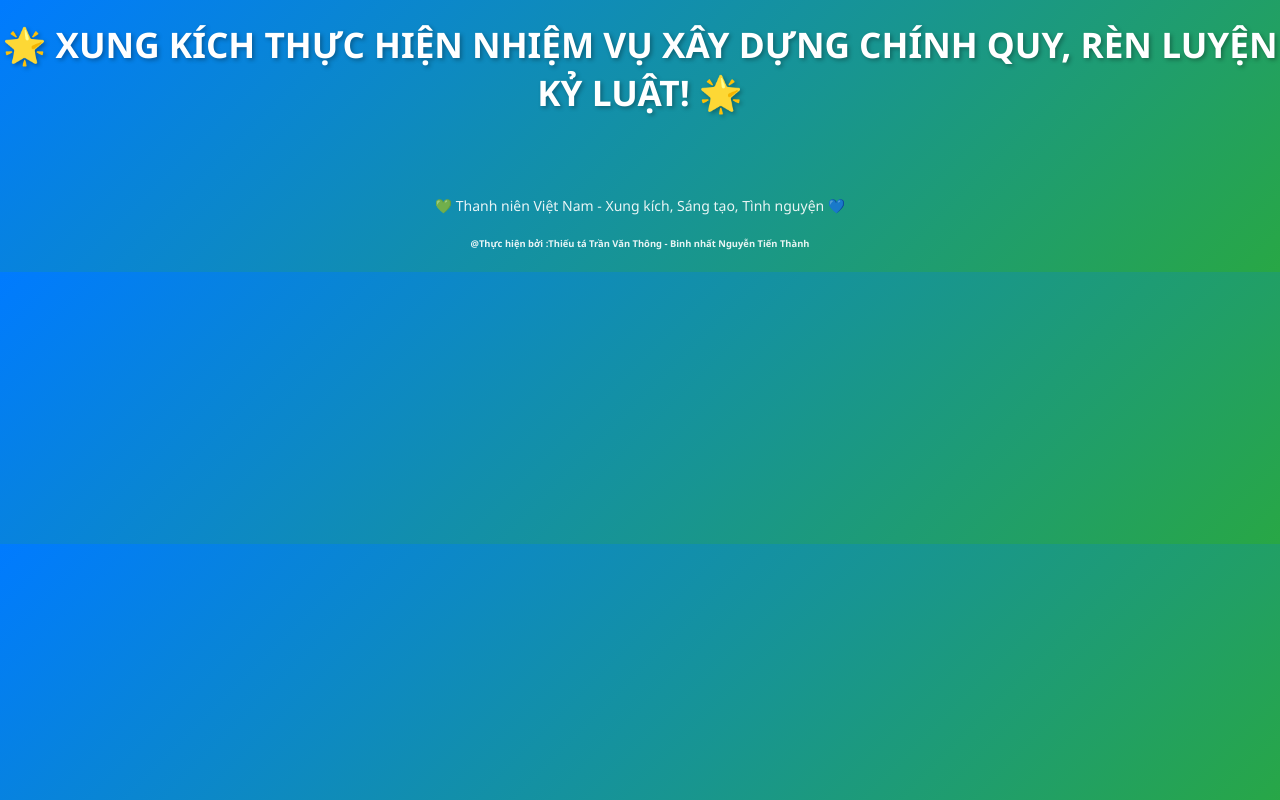
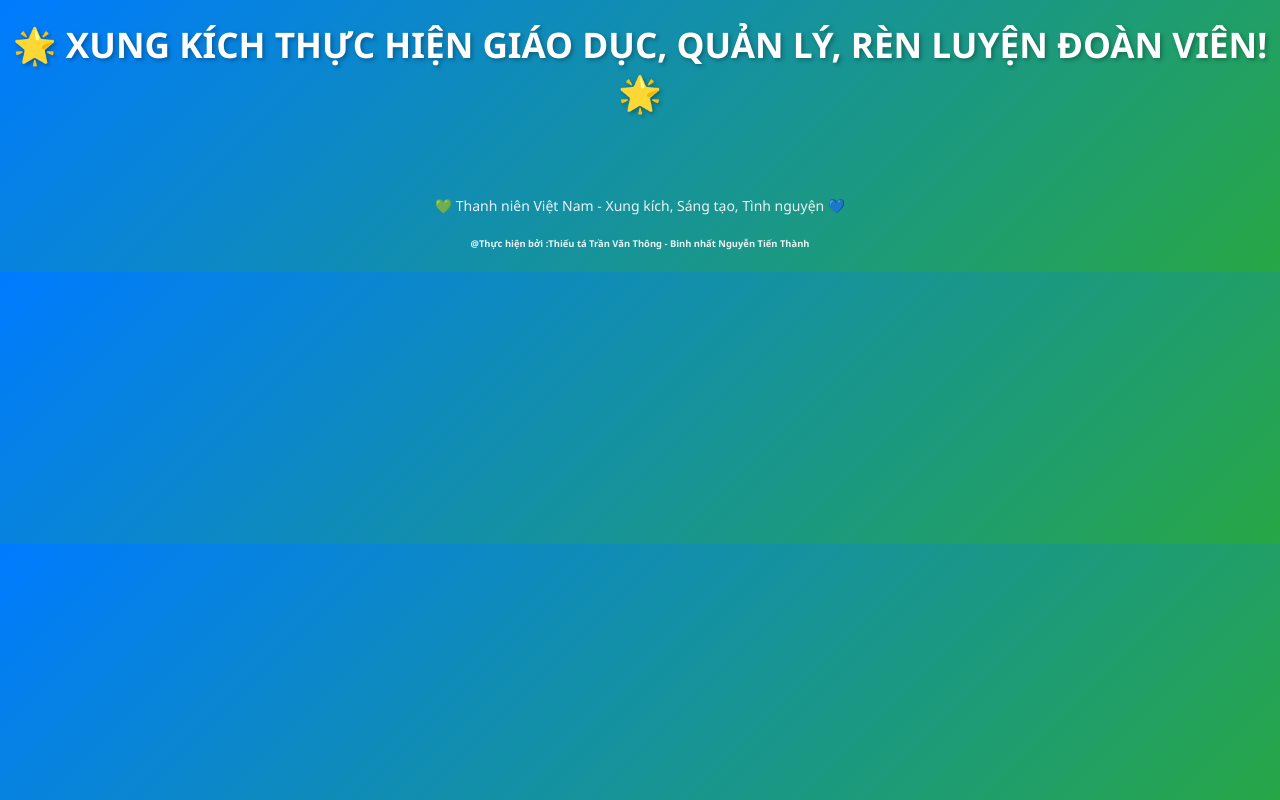
Before and after one commit to ushiwakamaru1612/GIAODUCQUANLYRENLUYEN, a plain HTML site: page index.html in a window 1280 px wide. Drawn offline with Linux system fonts and the light colour scheme; no server answers.

Commit message:
Update index.html

```diff
--- a/index.html
+++ b/index.html
@@ -126,7 +126,7 @@
   </style>
 </head>
 <body>
-  <h1>🌟 XUNG KÍCH THỰC HIỆN NHIỆM VỤ XÂY DỰNG CHÍNH QUY, RÈN LUYỆN KỶ LUẬT! 🌟</h1>
+  <h1>🌟 XUNG KÍCH THỰC HIỆN GIÁO DỤC, QUẢN LÝ, RÈN LUYỆN ĐOÀN VIÊN! 🌟</h1>
   <div class="gallery" id="gallery"></div>
 
   <!-- Lightbox -->
```
